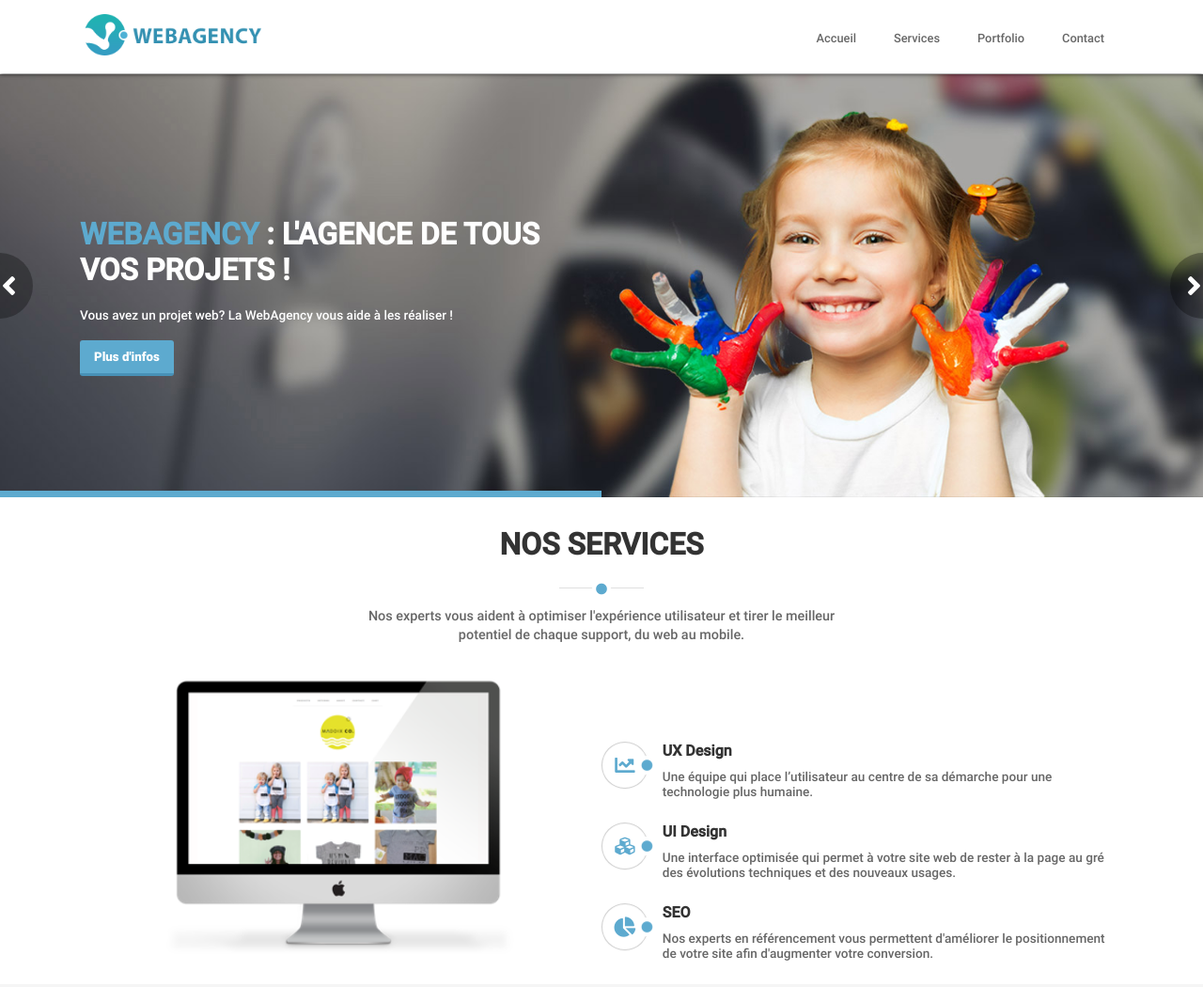
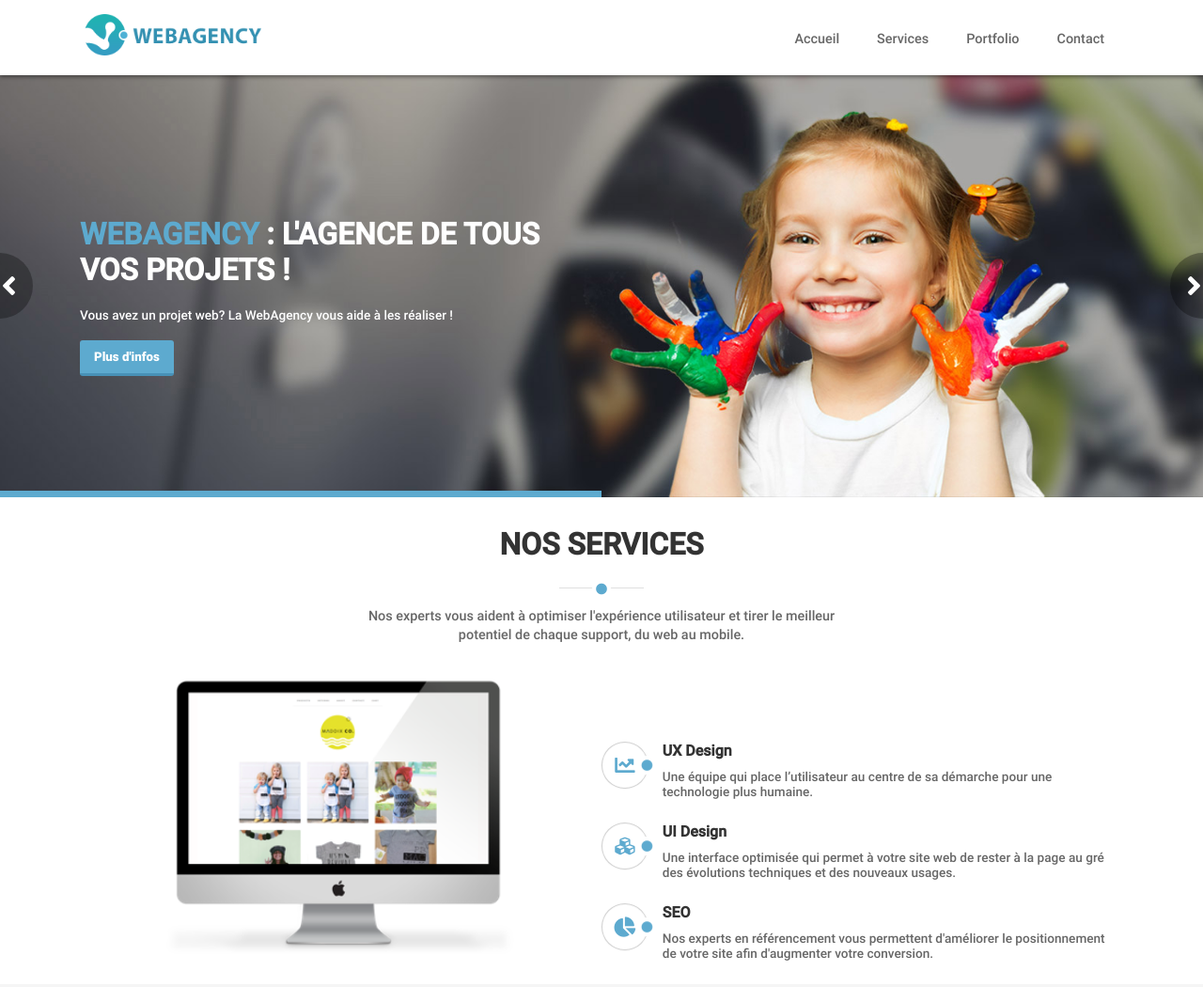
Before and after one commit to mthdht/webAgencyOC, a plain HTML site: page index.html in a window 1280 px wide. Shown: the top 1050 px of the page at 94% size. Drawn offline with Linux system fonts and the light colour scheme.

Commit message:
change navigation font-size and overflow on portfolio item

```diff
--- a/css/custom.css
+++ b/css/custom.css
@@ -158,7 +158,7 @@ ul {
 
 .navigation-bar a.link {
     color: rgba(0, 0, 0, .6);
-    font-size: .8rem;
+    font-size: .9rem;
     padding: 30px 20px;
     border-top: 3px solid white;
 }
@@ -439,6 +439,7 @@ h3 {
 .portfolio-item {
     padding: 0 5px;
     margin-bottom: 10px;
+    overflow: hidden;
 }
 
 .portfolio-item .info-portfolio {
```
